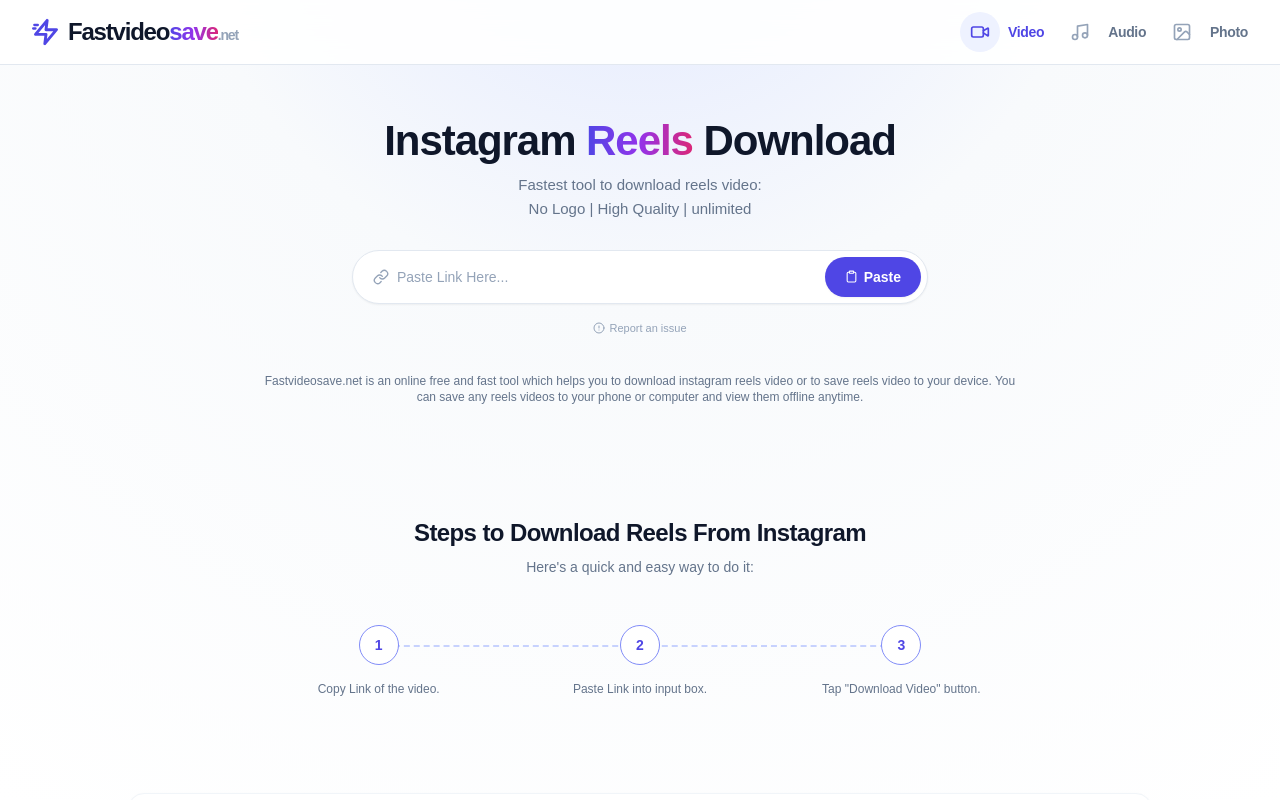
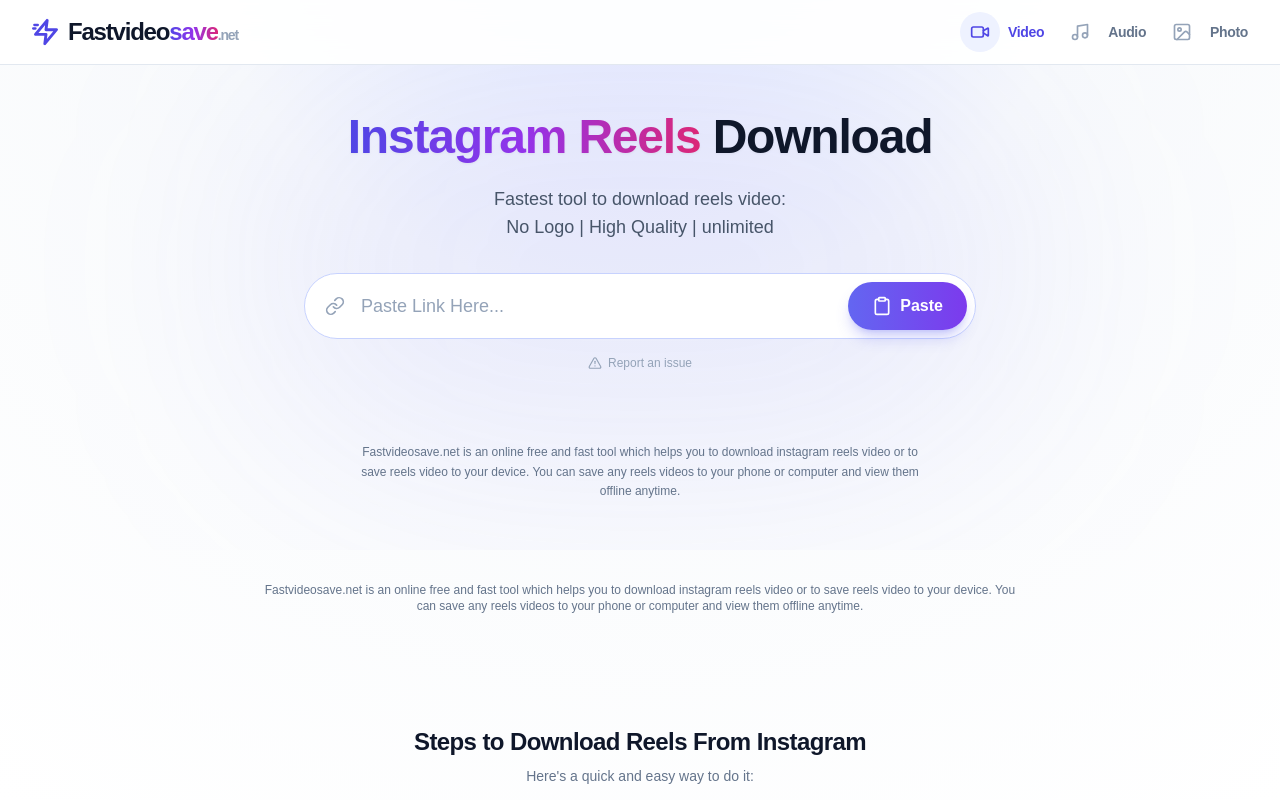
Before and after one commit to Somesh-Vatsraj/fastvideosave-clone, a React (Vite) app: page / in a window 1280 px wide. Shown: the top 800 px of the page. Built offline with nearby package versions, Linux system fonts and the light colour scheme; a web font is replaced by a local one.

Commit message:
Update Hero.jsx

```diff
--- a/src/components/Hero.jsx
+++ b/src/components/Hero.jsx
@@ -1,8 +1,8 @@
-import { Link as LinkIcon, Clipboard, Loader2, AlertCircle } from 'lucide-react'
+import { Link as LinkIcon, Clipboard, Loader2, AlertTriangle } from 'lucide-react'
 
 export default function Hero({
-  heading = 'Instagram <gradient>Reels</gradient> Download',
-  subtitle = 'Fastest tool to download reels video:\nNo Logo | High Quality | unlimited',
+  heading = 'Instagram Reels Download',
+  subtitle = 'Fastest tool to download reels video:',
   placeholder = 'Paste Link Here...',
   url,
   setUrl,
@@ -11,14 +11,17 @@ export default function Hero({
   error,
 }) {
   const renderHeading = () => {
-    const parts = heading.split(/<gradient>|<\/gradient>/)
-    return parts.map((part, i) =>
-      i === 1 ? (
-        <span key={i} className="text-gradient">{part}</span>
-      ) : (
-        <span key={i}>{part}</span>
+    // Gradient on "Instagram Reels" part
+    const parts = heading.split(' ')
+    if (parts.length >= 2) {
+      return (
+        <>
+          <span className="text-gradient">{parts[0]} {parts[1]}</span>{' '}
+          {parts.slice(2).join(' ')}
+        </>
       )
-    )
+    }
+    return heading
   }
 
   const handlePaste = async () => {
@@ -31,47 +34,73 @@ export default function Hero({
   }
 
   return (
-    <section className="px-4 pt-10 sm:px-6 sm:pt-14 lg:px-8">
-      <div className="mx-auto max-w-3xl text-center">
-        <h1 className="text-[28px] font-extrabold leading-tight tracking-tight text-slate-900 sm:text-4xl md:text-[42px]">
+    <div className="relative overflow-hidden">
+      {/* Background blur */}
+      <div className="absolute top-0 left-1/2 -translate-x-1/2 w-full max-w-3xl h-[400px] bg-indigo-500/10 blur-[120px] rounded-full pointer-events-none" />
+
+      <div className="relative px-4 py-6 md:py-12 max-w-5xl mx-auto flex flex-col items-center">
+        <div className="text-center w-full max-w-3xl mb-12">
+          <h1 className="text-2xl sm:text-4xl md:text-5xl lg:text-5xl font-bold tracking-tight sm:mb-6 text-slate-900 drop-shadow-sm">
             {renderHeading()}
           </h1>
-        <p className="mx-auto mt-3 max-w-md whitespace-pre-line text-[13px] leading-relaxed text-slate-500 sm:text-[15px]">
-          {subtitle}
+
+          <p className="text-sm md:text-lg text-slate-600 mb-8 max-w-2xl mx-auto leading-relaxed">
+            {subtitle} <br />
+            No Logo | High Quality | unlimited
           </p>
 
-        <form onSubmit={onSubmit} className="mt-7">
-          <div className="mx-auto max-w-xl">
-            <div className="flex items-center rounded-full border border-slate-200 bg-white p-1 pl-4 shadow-sm transition focus-within:border-indigo-500 focus-within:ring-2 focus-within:ring-indigo-500/30 sm:p-1.5 sm:pl-5">
-              <LinkIcon className="mr-2 flex-shrink-0 text-slate-400" size={16} />
+          <div className="w-full max-w-2xl mx-auto">
+            <form
+              onSubmit={onSubmit}
+              className="group relative flex items-center w-full max-w-2xl mx-auto p-1 bg-white backdrop-blur-md border rounded-full transition-all duration-300 shadow-indigo-900/5 border-indigo-200 focus-within:border-indigo-500"
+            >
+              <div className="flex items-center justify-center pl-4 pr-2 transition-colors duration-300 text-slate-400 group-focus-within:text-indigo-500">
+                <LinkIcon className="w-5 h-5" />
+              </div>
               <input
                 type="url"
+                name="url"
                 value={url}
                 onChange={(e) => setUrl(e.target.value)}
                 placeholder={placeholder}
-                className="min-w-0 flex-1 bg-transparent py-2 text-[13px] outline-none placeholder-slate-400 sm:text-sm"
+                className="flex-1 bg-transparent placeholder-slate-400 font-medium h-14 px-2 text-base md:text-lg focus:outline-none w-full transition-colors text-slate-900"
+                required
               />
+              <div className="flex items-center gap-2 pr-1">
                 <button
                   type="button"
                   onClick={handlePaste}
-                className="flex flex-shrink-0 items-center gap-1.5 rounded-full bg-indigo-600 px-4 py-2 text-xs font-semibold text-white shadow-sm transition hover:bg-indigo-700 active:scale-95 sm:px-5 sm:py-2.5 sm:text-sm"
+                  className="flex items-center justify-center gap-2 px-6 h-12 font-semibold rounded-full transition-all duration-300 bg-gradient-to-r from-indigo-500 to-violet-600 text-white shadow-lg shadow-indigo-500/30 hover:shadow-indigo-500/50 hover:-translate-y-0.5 active:translate-y-0 active:scale-[0.98]"
+                  aria-label="Paste URL"
                 >
-                {isLoading ? <Loader2 className="animate-spin" size={14} /> : <Clipboard size={13} />}
+                  {isLoading ? (
+                    <Loader2 className="w-5 h-5 animate-spin" />
+                  ) : (
+                    <Clipboard className="w-5 h-5" />
+                  )}
                   <span>Paste</span>
                 </button>
               </div>
-          </div>
-          {error && <p className="mt-3 text-xs text-red-500">{error}</p>}
             </form>
 
-        <button
-          type="button"
-          className="mt-4 inline-flex items-center gap-1 text-[11px] text-slate-400 hover:text-slate-600"
+            <div className="flex justify-center mt-4">
+              <a
+                href="/contact-us"
+                className="text-xs text-slate-400 hover:text-indigo-500 transition-colors duration-200 flex items-center gap-1.5"
               >
-          <AlertCircle size={12} />
+                <AlertTriangle className="w-3.5 h-3.5" />
                 Report an issue
-        </button>
+              </a>
             </div>
-    </section>
+
+            {error && <p className="mt-3 text-sm text-red-500 text-center">{error}</p>}
+          </div>
+        </div>
+
+        <p className="text-xs text-slate-500 mt-6 max-w-xl mx-auto leading-relaxed text-center">
+          Fastvideosave.net is an online free and fast tool which helps you to download instagram reels video or to save reels video to your device. You can save any reels videos to your phone or computer and view them offline anytime.
+        </p>
+      </div>
+    </div>
   )
 }
```
Lines whose indentation alone changed are shown as unchanged.
